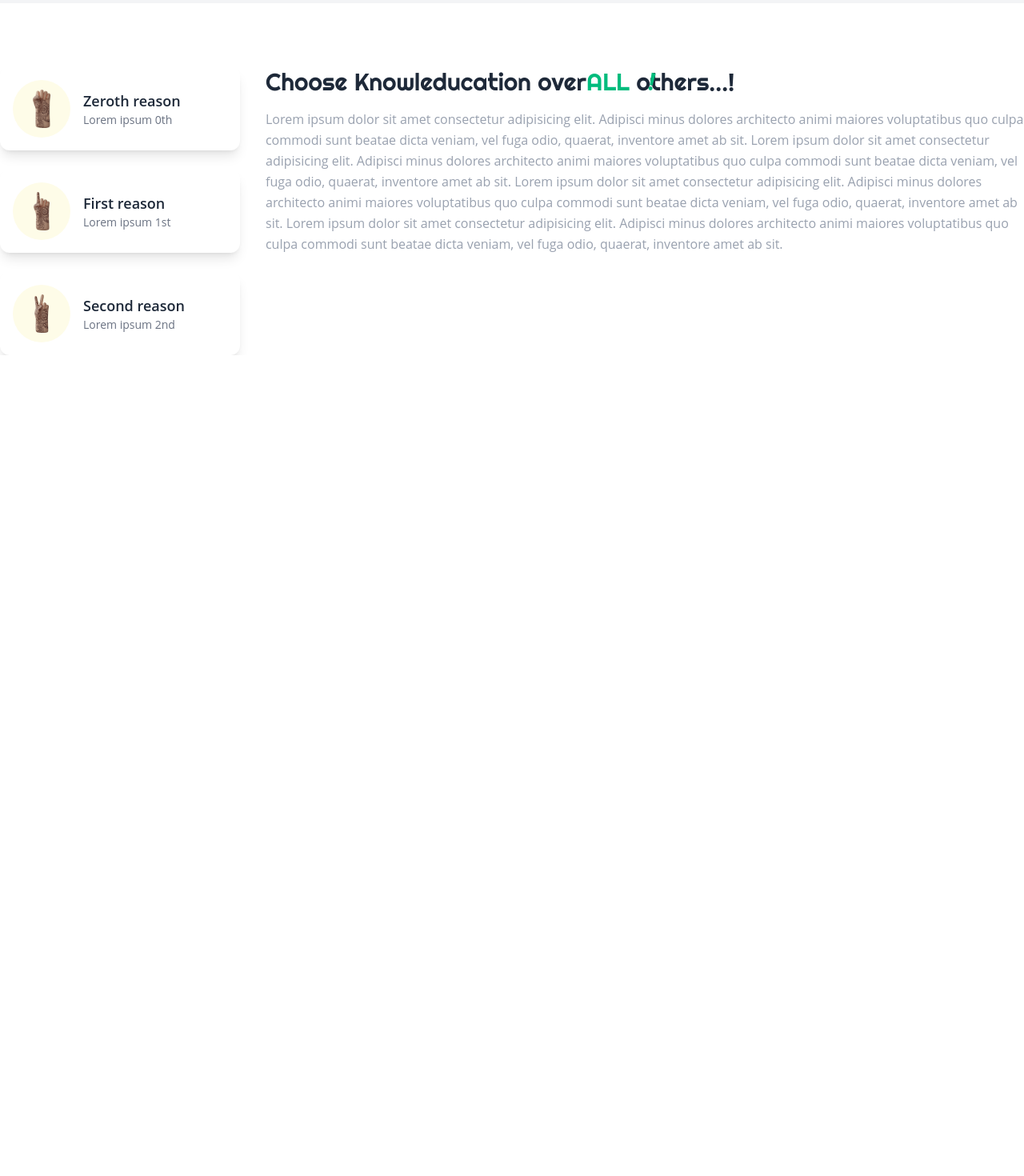
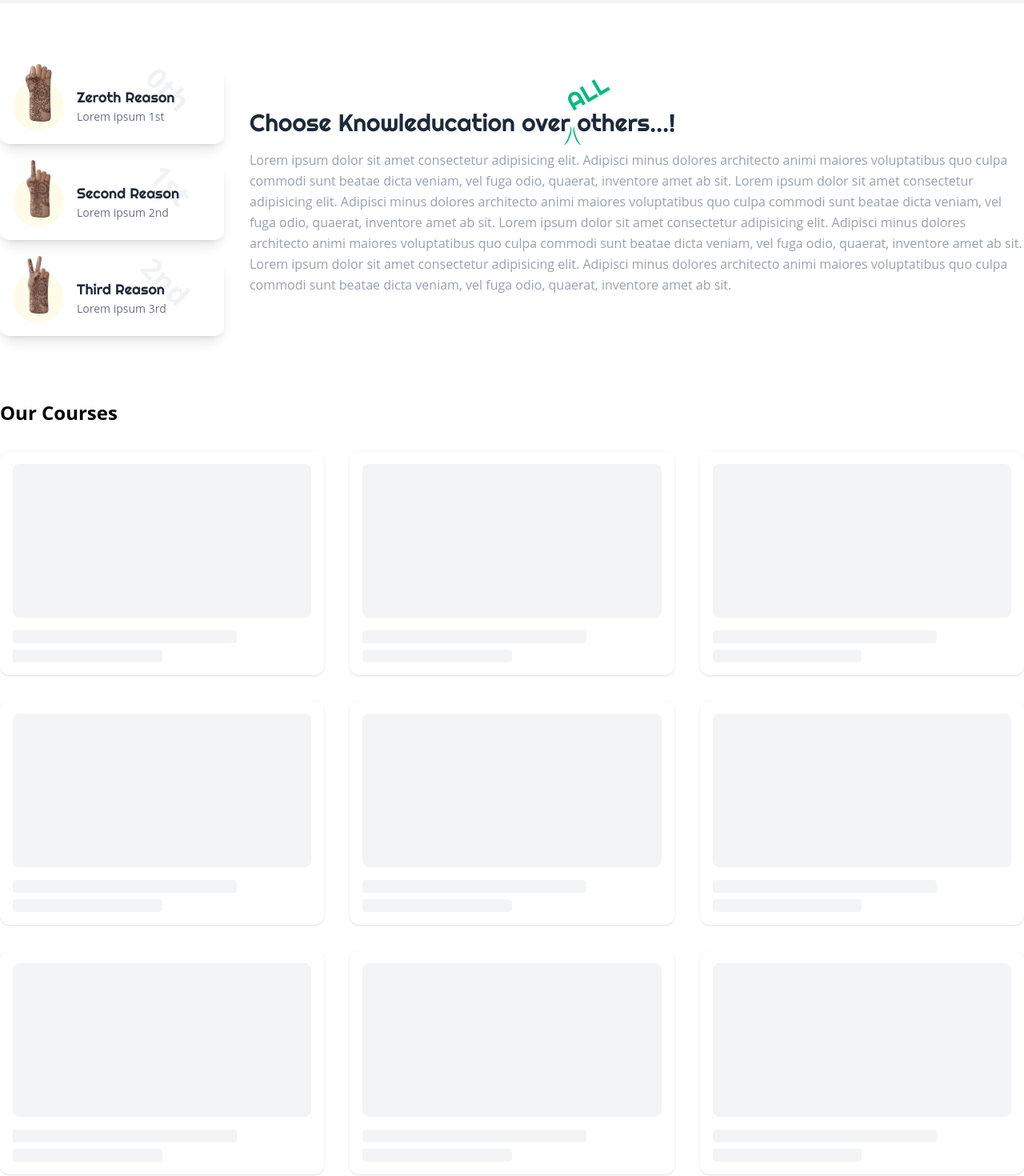
Before and after one commit to NimaRahimiJahandide/tesmino, a Vue app: page / in a window 1280 px wide. Shown: the part 400-1870 px from the top of the page at 80% size. Before the commit the page ends 844 px from the top, so only its background shows below. Built offline with nearby package versions, Linux system fonts and the light colour scheme; the HTML template or start-up script is replaced by a standard one.

Commit message:
make component for knowleduction section

```diff
--- /dev/null
+++ b/src/components/Knowleducation/HandComponent.vue
@@ -0,0 +1,28 @@
+
+<script setup lang="ts">
+defineProps<{
+  title: string;
+  description: string;
+  image: string;
+  watermark: String;
+}>();
+</script>
+
+<template>
+  <div class="bg-white relative rounded-xl shadow-lg p-4 hover:shadow-xl transition-shadow duration-300 w-full md:w-[280px]">
+    <div class="absolute top-2 right-10 text-gray-200 text-4xl font-bold opacity-50 pointer-events-none rotate-45 z-[1]">
+      {{ watermark }}
+    </div>
+    <div class="flex gap-4 items-center">
+      <div class="flex justify-center items-center relative">
+        <div class="bg-yellow-50 rounded-full p-3 w-16 h-16 flex justify-center items-center"></div>
+        <img :src="image" :alt="title"
+             class="w-10 md:w-12 h-10 md:h-12 object-contain scale-150 absolute bottom-6" />
+      </div>
+      <div class="z-[1]">
+        <h3 class="text-gray-800 text-base md:text-lg font-Righteous font-thin z-10">{{title}}</h3>
+        <p class="text-gray-500 text-xs md:text-sm">{{description}}</p>
+      </div>
+    </div>
+  </div>
+</template>
--- a/src/components/KnowleducationSection.vue
+++ b/src/components/KnowleducationSection.vue
@@ -1,42 +1,55 @@
+
+<script setup lang="ts">
+import { ref } from "vue";
+
+import HandComponent from "./Knowleducation/HandComponent.vue";
+
+interface HandItem {
+  title: string;
+  description: string;
+  image: string;
+  watermark: string;
+}
+
+const handItems = ref<HandItem[]>([
+  {
+    title: "Zeroth Reason",
+    description: "Lorem ipsum 1st",
+    image: "/images/hand-0.png",
+    watermark: '0th',
+  },
+  {
+    title: "Second Reason",
+    description: "Lorem ipsum 2nd",
+    image: "/images/hand-1.png",
+    watermark: '1st',
+
+  },
+  {
+    title: "Third Reason",
+    description: "Lorem ipsum 3rd",
+    image: "/images/hand-2.png",
+    watermark: '2nd',
+  },
+]);
+</script>
+
 <template>
-  <div class="flex flex-col md:flex-row items-start gap-4 md:gap-8 bg-white rounded-lg container mx-auto">
+  <section class="flex flex-col md:flex-row items-center gap-4 md:gap-8 bg-white rounded-lg container mx-auto">
     <div class="flex flex-col gap-4 md:gap-6 w-full md:w-auto">
-      <div class="bg-white rounded-xl shadow-lg p-4 hover:shadow-xl transition-shadow duration-300 w-full md:w-[300px]">
-        <div class="flex gap-4 items-center">
-          <div class="bg-yellow-50 rounded-full p-3"> <img src="/images/hand-0.png" alt="Zero"
-              class="w-10 md:w-12 h-10 md:h-12 object-contain" /> </div>
-          <div>
-            <h3 class="font-semibold text-gray-800 text-base md:text-lg">Zeroth reason</h3>
-            <p class="text-gray-500 text-xs md:text-sm">Lorem ipsum 0th</p>
-          </div>
-        </div>
-      </div>
-      <div class="bg-white rounded-xl shadow-lg p-4 hover:shadow-xl transition-shadow duration-300 w-full md:w-[300px]">
-        <div class="flex gap-4 items-center">
-          <div class="bg-yellow-50 rounded-full p-3"> <img src="/images/hand-1.png" alt="One"
-              class="w-10 md:w-12 h-10 md:h-12 object-contain" /> </div>
-          <div>
-            <h3 class="font-semibold text-gray-800 text-base md:text-lg">First reason</h3>
-            <p class="text-gray-500 text-xs md:text-sm">Lorem ipsum 1st</p>
-          </div>
-        </div>
-      </div>
-      <div class="bg-white rounded-xl shadow-lg p-4 hover:shadow-xl transition-shadow duration-300 w-full md:w-[300px]">
-        <div class="flex gap-4 items-center">
-          <div class="bg-yellow-50 rounded-full p-3"> <img src="/images/hand-2.png" alt="Two"
-              class="w-10 md:w-12 h-10 md:h-12 object-contain" /> </div>
-          <div>
-            <h3 class="font-semibold text-gray-800 text-base md:text-lg">Second reason</h3>
-            <p class="text-gray-500 text-xs md:text-sm">Lorem ipsum 2nd</p>
-          </div>
-        </div>
-      </div>
+      <HandComponent v-for="(hand, i) in handItems" :key="i" :title="hand.title" :description="hand.description"
+        :image="hand.image" :watermark="hand.watermark" />
     </div>
     <div class="flex-1 mt-6 md:mt-0">
       <div class="relative mb-4">
-        <h2 class="text-2xl md:text-3xl font-bold text-gray-800 font-Righteous font-thin">Choose Knowleducation over<span class="relative">
-            <span class="text-emerald-500">ALL</span> <span
-              class="absolute -right-6 top-0 text-emerald-500 transform rotate-12">!</span> </span> others...!</h2>
+        <h2 class="text-2xl md:text-3xl text-gray-800 font-Righteous font-thin">Choose Knowleducation over
+          <span class="relative">
+            <span class="absolute -right-10 -top-9 -rotate-[30deg] text-emerald-500">ALL</span>
+            <span class="parentheses"></span>
+          </span>
+          others...!
+
+        </h2>
       </div>
       <p class="text-gray-400 text-sm md:text-base leading-relaxed"> Lorem ipsum dolor sit amet consectetur
         adipisicing elit. Adipisci minus dolores architecto animi maiores voluptatibus quo culpa commodi sunt beatae
@@ -48,5 +61,41 @@
         adipisicing elit. Adipisci minus dolores architecto animi maiores voluptatibus quo culpa commodi sunt beatae
         dicta veniam, vel fuga odio, quaerat, inventore amet ab sit. </p>
     </div>
-  </div>
+  </section>
 </template>
+<style scoped>
+.parentheses {
+  position: absolute;
+  bottom: -5px;
+  left: -18px;
+  width: 25px;
+  height: 20px;
+}
+
+.parentheses::before,
+.parentheses::after {
+  content: "";
+  position: absolute;
+  width: 10px;
+  height: 25px;
+  border: 2px solid #00BC7D;
+  border-radius: 50%;
+}
+
+.parentheses::before {
+  right: 0;
+  border-left: none;
+  border-bottom: none;
+  border-top: none;
+  rotate: 160deg;
+}
+
+.parentheses::after {
+  left: 0;
+  border-right: none;
+  border-bottom: none;
+  border-top: none;
+  rotate: 200deg;
+}
+
+</style>
--- /dev/null
+++ b/src/components/OurCourses.vue
@@ -0,0 +1,104 @@
+
+<template>
+    <section class="my-12 md:my-20 container mx-auto">
+        <h2 class="text-xl md:text-2xl font-bold mb-6 md:mb-8 text-center md:text-left">Our Courses</h2>
+        <div class="grid grid-cols-1 md:grid-cols-2 lg:grid-cols-3 gap-6 md:gap-8">
+          <div
+            class="bg-white p-4 rounded-xl shadow-sm hover:shadow-md transition-all transform hover:-translate-y-1">
+            <div class="bg-gray-100 h-48 rounded-lg mb-4"></div>
+            <div class="space-y-2">
+              <div class="h-4 bg-gray-100 rounded w-3/4"></div>
+              <div class="h-4 bg-gray-100 rounded w-1/2"></div>
+            </div>
+          </div>
+          <div
+            class="bg-white p-4 rounded-xl shadow-sm hover:shadow-md transition-all transform hover:-translate-y-1">
+            <div class="bg-gray-100 h-48 rounded-lg mb-4"></div>
+            <div class="space-y-2">
+              <div class="h-4 bg-gray-100 rounded w-3/4"></div>
+              <div class="h-4 bg-gray-100 rounded w-1/2"></div>
+            </div>
+          </div>
+          <div
+            class="bg-white p-4 rounded-xl shadow-sm hover:shadow-md transition-all transform hover:-translate-y-1">
+            <div class="bg-gray-100 h-48 rounded-lg mb-4"></div>
+            <div class="space-y-2">
+              <div class="h-4 bg-gray-100 rounded w-3/4"></div>
+              <div class="h-4 bg-gray-100 rounded w-1/2"></div>
+            </div>
+          </div>
+          <div
+            class="bg-white p-4 rounded-xl shadow-sm hover:shadow-md transition-all transform hover:-translate-y-1">
+            <div class="bg-gray-100 h-48 rounded-lg mb-4"></div>
+            <div class="space-y-2">
+              <div class="h-4 bg-gray-100 rounded w-3/4"></div>
+              <div class="h-4 bg-gray-100 rounded w-1/2"></div>
+            </div>
+          </div>
+          <div
+            class="bg-white p-4 rounded-xl shadow-sm hover:shadow-md transition-all transform hover:-translate-y-1">
+            <div class="bg-gray-100 h-48 rounded-lg mb-4"></div>
+            <div class="space-y-2">
+              <div class="h-4 bg-gray-100 rounded w-3/4"></div>
+              <div class="h-4 bg-gray-100 rounded w-1/2"></div>
+            </div>
+          </div>
+          <div
+            class="bg-white p-4 rounded-xl shadow-sm hover:shadow-md transition-all transform hover:-translate-y-1">
+            <div class="bg-gray-100 h-48 rounded-lg mb-4"></div>
+            <div class="space-y-2">
+              <div class="h-4 bg-gray-100 rounded w-3/4"></div>
+              <div class="h-4 bg-gray-100 rounded w-1/2"></div>
+            </div>
+          </div>
+          <div
+            class="bg-white p-4 rounded-xl shadow-sm hover:shadow-md transition-all transform hover:-translate-y-1">
+            <div class="bg-gray-100 h-48 rounded-lg mb-4"></div>
+            <div class="space-y-2">
+              <div class="h-4 bg-gray-100 rounded w-3/4"></div>
+              <div class="h-4 bg-gray-100 rounded w-1/2"></div>
+            </div>
+          </div>
+          <div
+            class="bg-white p-4 rounded-xl shadow-sm hover:shadow-md transition-all transform hover:-translate-y-1">
+            <div class="bg-gray-100 h-48 rounded-lg mb-4"></div>
+            <div class="space-y-2">
+              <div class="h-4 bg-gray-100 rounded w-3/4"></div>
+              <div class="h-4 bg-gray-100 rounded w-1/2"></div>
+            </div>
+          </div>
+          <div
+            class="bg-white p-4 rounded-xl shadow-sm hover:shadow-md transition-all transform hover:-translate-y-1">
+            <div class="bg-gray-100 h-48 rounded-lg mb-4"></div>
+            <div class="space-y-2">
+              <div class="h-4 bg-gray-100 rounded w-3/4"></div>
+              <div class="h-4 bg-gray-100 rounded w-1/2"></div>
+            </div>
+          </div>
+          <div
+            class="bg-white p-4 rounded-xl shadow-sm hover:shadow-md transition-all transform hover:-translate-y-1">
+            <div class="bg-gray-100 h-48 rounded-lg mb-4"></div>
+            <div class="space-y-2">
+              <div class="h-4 bg-gray-100 rounded w-3/4"></div>
+              <div class="h-4 bg-gray-100 rounded w-1/2"></div>
+            </div>
+          </div>
+          <div
+            class="bg-white p-4 rounded-xl shadow-sm hover:shadow-md transition-all transform hover:-translate-y-1">
+            <div class="bg-gray-100 h-48 rounded-lg mb-4"></div>
+            <div class="space-y-2">
+              <div class="h-4 bg-gray-100 rounded w-3/4"></div>
+              <div class="h-4 bg-gray-100 rounded w-1/2"></div>
+            </div>
+          </div>
+          <div
+            class="bg-white p-4 rounded-xl shadow-sm hover:shadow-md transition-all transform hover:-translate-y-1">
+            <div class="bg-gray-100 h-48 rounded-lg mb-4"></div>
+            <div class="space-y-2">
+              <div class="h-4 bg-gray-100 rounded w-3/4"></div>
+              <div class="h-4 bg-gray-100 rounded w-1/2"></div>
+            </div>
+          </div>
+        </div>
+      </section>
+  </template>
--- a/src/views/Home.vue
+++ b/src/views/Home.vue
@@ -2,6 +2,7 @@
 import NavbarComponent from '@/components/common/navbarComponent.vue'
 import HeroSection from '@/components/HeroSection.vue'
 import KnowleducationSection from "@/components/KnowleducationSection.vue"
+import OurCourses from "@/components/OurCourses.vue"
 </script>
 
 <template>
@@ -14,6 +15,7 @@
     </div>
     <main>
       <KnowleducationSection/>
+      <OurCourses />
     </main>
   </div>
 </template>
```
